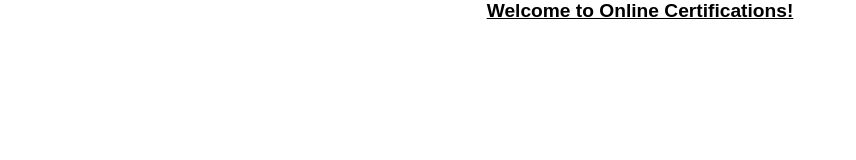
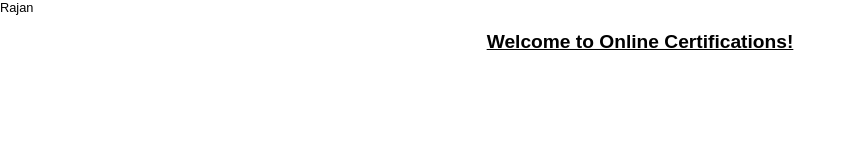
Before and after one commit to jaspalmehta07/onlineCertifications, a plain HTML site: page index.html in a window 1280 px wide. Shown: the whole page, without its empty margins (0-856 px from the left). Drawn offline with nearby package versions, Linux system fonts and the light colour scheme.

Commit message:
changed by Rajan

```diff
--- a/index.html
+++ b/index.html
@@ -5,6 +5,7 @@
   <link rel="stylesheet" href="stylesheet.css">
 </head>
   <body>
+<p>Rajan</p>
   	<div><center><h2><u>Welcome to Online Certifications!</u></h2></center></div>
   </body>
 </html>
```
